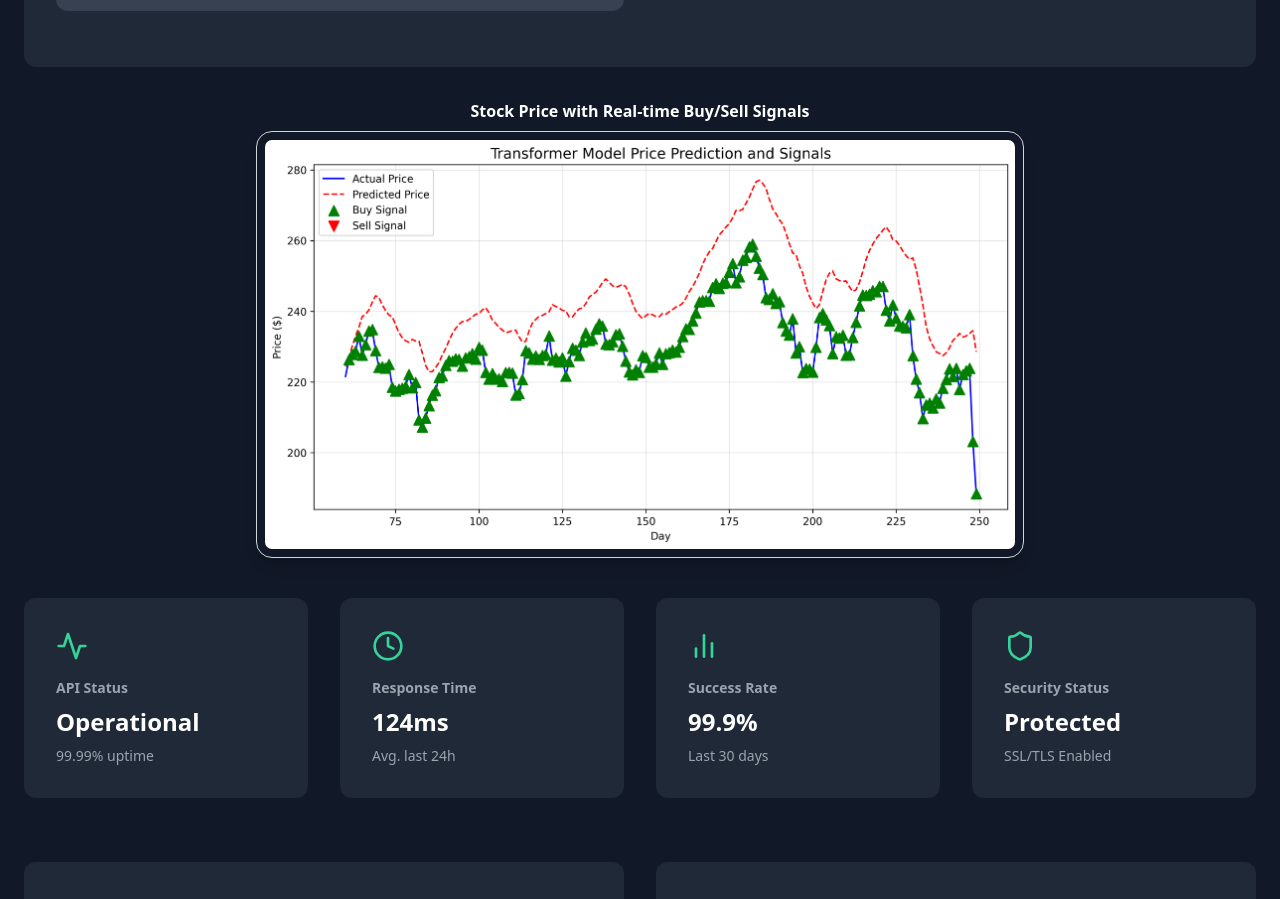
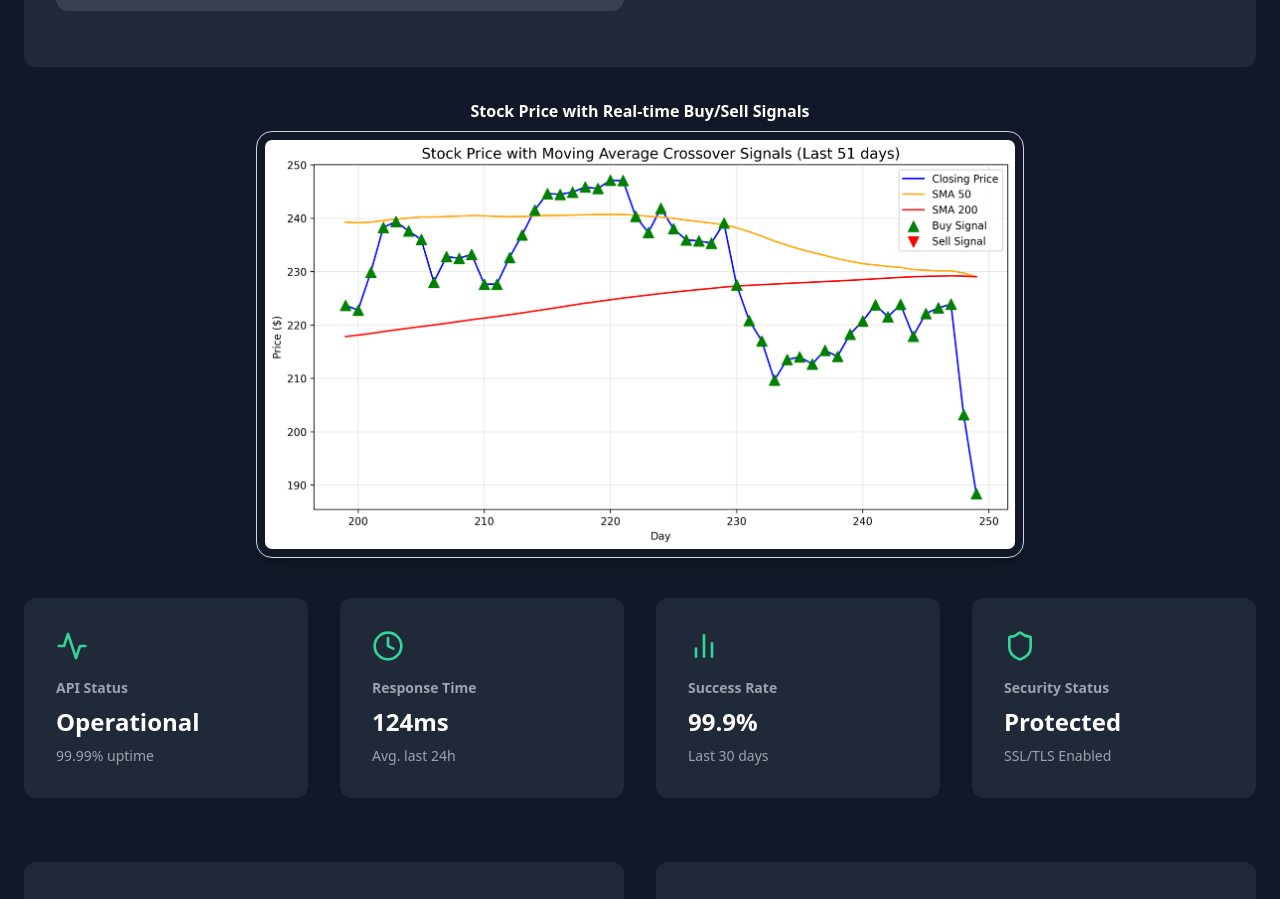
Before and after one commit to 26kumar/AlgoTrade, a React (Vite) app: page /strategy/1 in a window 1280 px wide. Shown: the part 1117-2016 px from the top of the page. Built offline with nearby package versions, Linux system fonts and the light colour scheme; no server answers.

Commit message:
final final commit

```diff
--- a/src/components/ApiRes.jsx
+++ b/src/components/ApiRes.jsx
@@ -128,8 +128,8 @@ const ApiRes = () => {
           src={
             name === 'sentiment-analysis' || name === 'sentiment_analysis' ? Sentiment_image :
             name === 'macd' ? macd_image :
-            modelOverride === 'transformer' || name === 'time-series-transformer' ? momemtum_image :
-            transformer_image
+            modelOverride === 'transformer' || name === 'time-series-transformer' ? transformer_image :
+            momemtum_image
           }
           alt={`${getDisplayName()} Model Output`}
         />
```
Also changed, not shown: src/assets/rupesh.jpg.
